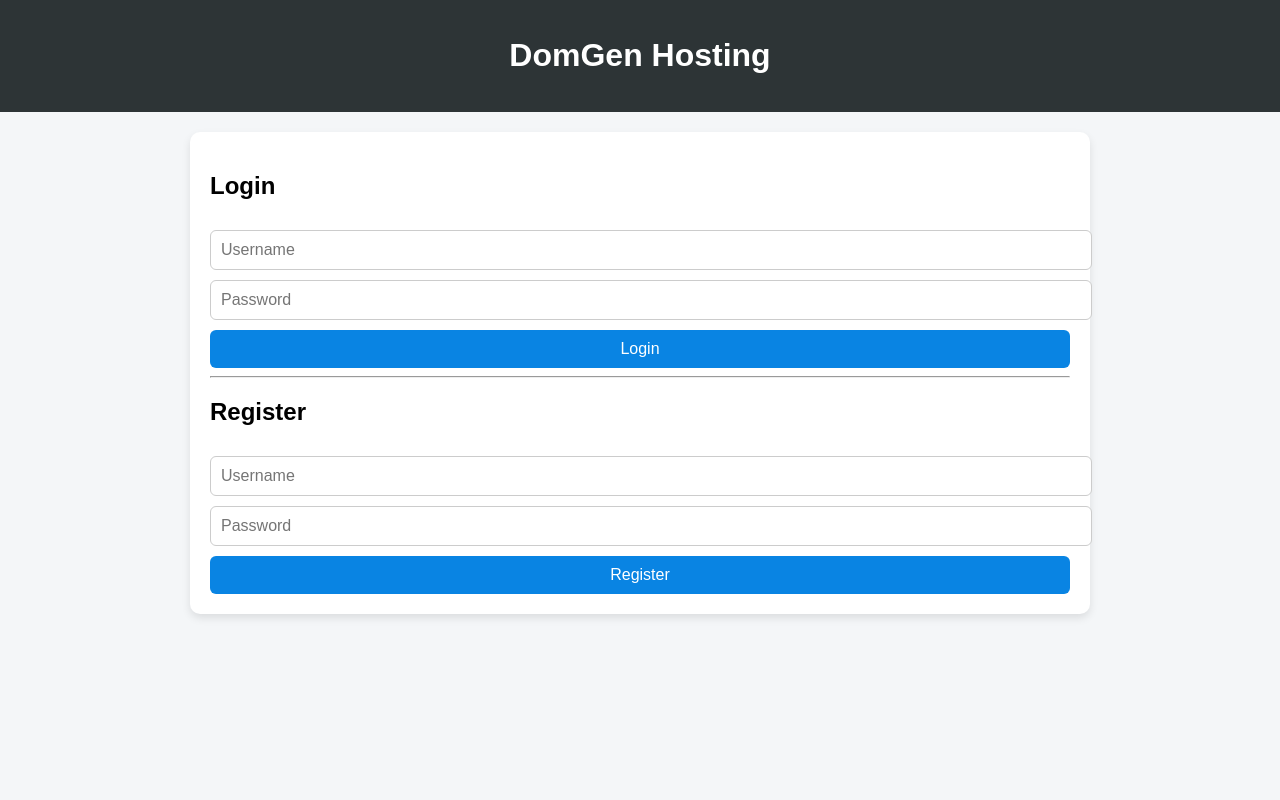
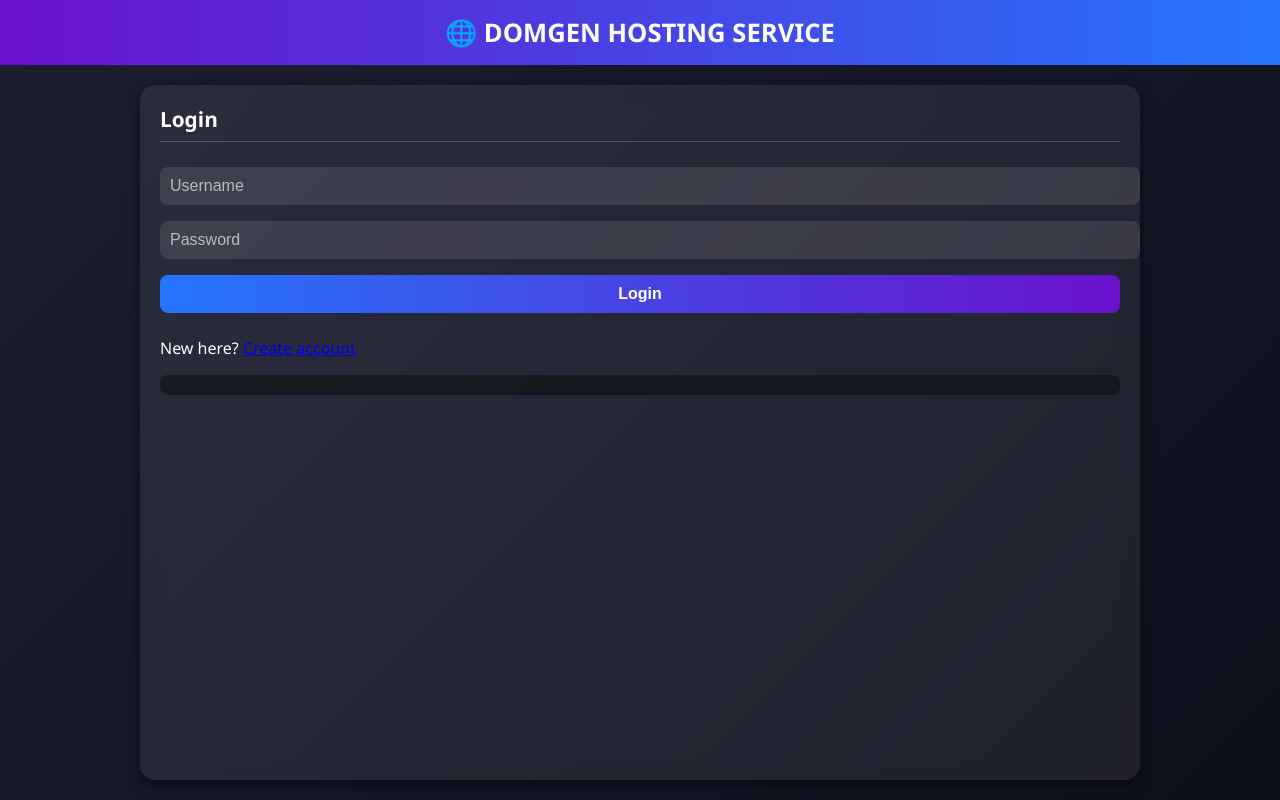
Before and after one commit to supreme-ai-gif/Domgen-HOSTING-, a Flask app: page / in a window 1280 px wide. Run offline with Flask 3, Linux system fonts and the light colour scheme.

Commit message:
Update index.html

```diff
--- a/templates/index.html
+++ b/templates/index.html
@@ -3,294 +3,233 @@
 <head>
   <meta charset="UTF-8">
   <meta name="viewport" content="width=device-width, initial-scale=1.0">
-  <title>DomGen Hosting</title>
+  <title>DOMGEN Hosting</title>
   <style>
     body {
-      font-family: Arial, sans-serif;
       margin: 0;
-      padding: 0;
-      background: #f4f6f8;
+      font-family: "Segoe UI", Roboto, sans-serif;
+      background: linear-gradient(135deg, #1d1e30, #0d0f1b);
+      color: #fff;
+      min-height: 100vh;
+      display: flex;
+      flex-direction: column;
     }
     header {
-      background: #2d3436;
-      color: white;
+      background: linear-gradient(90deg, #6a11cb, #2575fc);
+      padding: 15px;
       text-align: center;
-      padding: 1rem;
+      position: sticky;
+      top: 0;
+      z-index: 1000;
     }
+    header h1 { margin: 0; font-size: 1.6em; }
+    main { flex: 1; display: flex; justify-content: center; padding: 20px; }
     .container {
-      max-width: 900px;
-      margin: auto;
-      padding: 20px;
+      width: 100%;
+      max-width: 1000px;
+      display: grid;
+      grid-template-columns: 1fr;
+      gap: 20px;
     }
     .card {
-      background: white;
+      background: rgba(255,255,255,0.07);
+      border-radius: 15px;
       padding: 20px;
-      margin-bottom: 20px;
-      border-radius: 10px;
-      box-shadow: 0 4px 8px rgba(0,0,0,0.1);
+      box-shadow: 0 4px 12px rgba(0,0,0,0.5);
+      backdrop-filter: blur(10px);
     }
+    .card h2 { margin-top: 0; font-size: 1.3em; border-bottom: 1px solid rgba(255,255,255,0.2); padding-bottom: 8px; }
     input, button, textarea {
-      width: 100%;
-      padding: 10px;
-      margin-top: 10px;
-      border-radius: 6px;
-      border: 1px solid #ccc;
-      font-size: 16px;
+      width: 100%; padding: 10px; margin: 8px 0; border-radius: 8px; border: none; outline: none; font-size: 1em;
     }
+    input, textarea { background: rgba(255,255,255,0.1); color: #fff; }
+    input::placeholder, textarea::placeholder { color: #bbb; }
+    textarea { min-height: 200px; resize: vertical; }
     button {
-      background: #0984e3;
-      color: white;
-      border: none;
-      cursor: pointer;
+      background: linear-gradient(90deg, #2575fc, #6a11cb);
+      color: #fff; font-weight: bold; cursor: pointer;
     }
-    button:hover {
-      background: #74b9ff;
-    }
-    .hidden {
-      display: none;
-    }
-    .flex {
-      display: flex;
-      justify-content: space-between;
-      align-items: center;
-    }
-    .whatsapp-btn {
-      background: #25d366;
-      margin-top: 15px;
-    }
-    .section-title {
-      font-weight: bold;
-      font-size: 18px;
-      margin-bottom: 10px;
-    }
-    table {
-      width: 100%;
-      border-collapse: collapse;
-      margin-top: 10px;
-    }
-    table, th, td {
-      border: 1px solid #ddd;
-      padding: 8px;
-    }
-    th {
-      background: #0984e3;
-      color: white;
-    }
+    button:hover { opacity: 0.9; }
+    .btn-logout { background: #e63946; }
+    .btn-whatsapp { background: #25d366; text-decoration: none; text-align: center; display: block; padding: 10px; border-radius: 8px; margin-top: 10px; color: white; }
+    .hidden { display: none; }
+    table { width: 100%; border-collapse: collapse; margin-top: 10px; }
+    table th, table td { padding: 10px; border-bottom: 1px solid rgba(255,255,255,0.2); text-align: left; }
+    table th { background: rgba(255,255,255,0.15); }
+    pre { background: rgba(0,0,0,0.4); padding: 10px; border-radius: 8px; max-height: 150px; overflow-y: auto; }
   </style>
 </head>
 <body>
 <header>
-    <h1>DomGen Hosting</h1>
+  <h1>🌐 DOMGEN HOSTING SERVICE</h1>
 </header>
 
+<main>
   <div class="container">
 
-    <!-- Login / Signup -->
-    <div id="authSection" class="card">
+    <!-- Login Section -->
+    <section class="card" id="loginSection">
       <h2>Login</h2>
-      <input type="text" id="login_username" placeholder="Username">
-      <input type="password" id="login_password" placeholder="Password">
-      <button onclick="login()">Login</button>
-      <hr>
-      <h2>Register</h2>
-      <input type="text" id="register_username" placeholder="Username">
-      <input type="password" id="register_password" placeholder="Password">
-      <button onclick="register()">Register</button>
-    </div>
+      <form id="loginForm">
+        <input id="inUser" type="text" placeholder="Username" required>
+        <input id="inPass" type="password" placeholder="Password" required>
+        <button type="submit">Login</button>
+        <p>New here? <a href="#" onclick="showCreate()">Create account</a></p>
+      </form>
+      <pre id="authMsg"></pre>
+    </section>
+
+    <!-- Create Account -->
+    <section class="card hidden" id="createSection">
+      <h2>Create Account</h2>
+      <form id="createForm">
+        <input id="newUser" type="text" placeholder="Username" required>
+        <input id="newPass" type="password" placeholder="Password" required>
+        <button type="submit">Create</button>
+        <p>Already have account? <a href="#" onclick="showLogin()">Login</a></p>
+      </form>
+      <pre id="createMsg"></pre>
+    </section>
 
     <!-- User Dashboard -->
-    <div id="userDashboard" class="card hidden">
-      <h2>Welcome, <span id="usernameLabel"></span></h2>
-      <p>Remaining Uses: <span id="remainingUses">0</span></p>
+    <section class="card hidden" id="userDashboard">
+      <h2>User Dashboard</h2>
+      <p>Welcome, <strong id="userLabel"></strong> | Uses left: <span id="usesLeft">0</span></p>
 
-      <div class="section">
-        <div class="section-title">Host New Site</div>
-        <textarea id="siteContent" placeholder="Write your HTML content here..."></textarea>
-        <input type="text" id="siteName" placeholder="Site Name (e.g., mysite)">
-        <button onclick="hostSite()">Host</button>
-      </div>
+      <h3>📂 Upload Zip File</h3>
+      <input id="siteName" placeholder="Site name">
+      <input id="siteFile" type="file" accept=".zip">
+      <button onclick="uploadSite()">Upload</button>
 
-      <div class="section">
-        <div class="section-title">Your Hosted Sites</div>
-        <ul id="hostedSitesList"></ul>
-      </div>
+      <h3>✏️ Or Write HTML Directly</h3>
+      <textarea id="htmlContent" placeholder="Write your HTML here..."></textarea>
+      <button onclick="uploadHTML()">Save HTML Site</button>
 
-      <div class="section">
-        <div class="section-title">Redeem Code</div>
-        <input type="text" id="redeemCode" placeholder="Enter redeem code">
-        <button onclick="redeemCode()">Redeem</button>
-      </div>
+      <pre id="uploadResult"></pre>
+      <a id="contactBtn" class="btn-whatsapp hidden" href="https://chat.whatsapp.com/KA28UYJhcCiHneYVHxcCdk" target="_blank">💬 Contact Admin</a>
+      <button class="btn-logout" onclick="logout()">Logout</button>
+    </section>
 
-      <button class="whatsapp-btn" onclick="window.open('https://chat.whatsapp.com/KA28UYJhcCiHneYVHxcCdk')">
-        Contact Admin on WhatsApp
-      </button>
-    </div>
+    <!-- Sites -->
+    <section class="card hidden" id="sitesSection">
+      <h2>Your Sites</h2>
+      <button onclick="listSites()">Refresh</button>
+      <table id="sitesTable"><thead><tr><th>Site</th><th>Files</th><th>Link</th></tr></thead><tbody></tbody></table>
+    </section>
+
+    <!-- Redeem Section -->
+    <section class="card hidden" id="redeemSection">
+      <h2>Redeem Code</h2>
+      <input id="redeemInput" placeholder="Enter redeem code">
+      <button onclick="redeem()">Redeem</button>
+      <pre id="redeemResult"></pre>
+    </section>
 
     <!-- Admin Dashboard -->
-    <div id="adminDashboard" class="card hidden">
+    <section class="card hidden" id="adminDashboard">
       <h2>Admin Dashboard</h2>
+      <input id="genSlots" type="number" placeholder="Slots" value="5">
+      <input id="genUses" type="number" placeholder="Uses" value="1">
+      <button onclick="generateCode()">Generate Code</button>
+      <pre id="genResult"></pre>
+      <table id="codesTable"><thead><tr><th>Code</th><th>Slots</th><th>Remaining Uses</th><th>Used By</th></tr></thead><tbody></tbody></table>
 
-      <div class="section">
-        <div class="section-title">Generate Redeem Code</div>
-        <input type="text" id="codeUses" placeholder="Number of uses for this code">
-        <button onclick="generateCode()">Generate Code</button>
-        <ul id="generatedCodes"></ul>
+      <h3>All Users</h3>
+      <table id="usersTable"><thead><tr><th>Username</th><th>Uses Left</th></tr></thead><tbody></tbody></table>
+    </section>
+
   </div>
-
-      <div class="section">
-        <div class="section-title">Active Redeem Codes</div>
-        <table>
-          <thead>
-            <tr>
-              <th>Code</th>
-              <th>Uses Left</th>
-              <th>Redeemed By</th>
-            </tr>
-          </thead>
-          <tbody id="activeCodesTable"></tbody>
-        </table>
-      </div>
-
-      <div class="section">
-        <div class="section-title">All Users</div>
-        <table>
-          <thead>
-            <tr>
-              <th>Username</th>
-              <th>Remaining Uses</th>
-              <th>Hosted Sites</th>
-            </tr>
-          </thead>
-          <tbody id="allUsersTable"></tbody>
-        </table>
-      </div>
-    </div>
-  </div>
+</main>
 
 <script>
-    const API = "https://domgen-hosting.onrender.com/"; // leave empty if frontend served from Flask; or set full URL if separate
+const API = "https://domgen-hosting.onrender.com";  // Your backend link
 
-    async function login() {
-      const username = document.getElementById("login_username").value;
-      const password = document.getElementById("login_password").value;
-      const res = await fetch(`${API}/login_user`, {
-        method: "POST",
-        headers: {"Content-Type": "application/json"},
-        body: JSON.stringify({username, password})
-      });
-      const data = await res.json();
-      if (data.success) {
-        localStorage.setItem("username", username);
-        localStorage.setItem("is_admin", data.is_admin);
-        if (data.is_admin) {
-          showAdminDashboard();
-        } else {
-          showUserDashboard();
-        }
-      } else {
-        alert(data.message);
-      }
+let token = null;
+let isAdmin = false;
+
+function showCreate(){document.getElementById("loginSection").classList.add("hidden");document.getElementById("createSection").classList.remove("hidden");}
+function showLogin(){document.getElementById("createSection").classList.add("hidden");document.getElementById("loginSection").classList.remove("hidden");}
+
+document.getElementById("loginForm").onsubmit = async (e)=>{
+  e.preventDefault();
+  let u = inUser.value, p = inPass.value;
+  let res = await fetch(API+"/login_user",{method:"POST",headers:{"Content-Type":"application/json"},body:JSON.stringify({username:u,password:p})});
+  let data = await res.json();
+  if(data.success){
+    token=data.token; isAdmin=data.admin;
+    userLabel.textContent=u; usesLeft.textContent=data.uses;
+    document.getElementById("loginSection").classList.add("hidden");
+    if(isAdmin){document.getElementById("adminDashboard").classList.remove("hidden");loadAdmin();}
+    else {document.getElementById("userDashboard").classList.remove("hidden");document.getElementById("sitesSection").classList.remove("hidden");document.getElementById("redeemSection").classList.remove("hidden");}
+  } else {authMsg.textContent=data.message;}
+};
+
+document.getElementById("createForm").onsubmit = async (e)=>{
+  e.preventDefault();
+  let u=newUser.value,p=newPass.value;
+  let res=await fetch(API+"/create_account",{method:"POST",headers:{"Content-Type":"application/json"},body:JSON.stringify({username:u,password:p})});
+  let data=await res.json();
+  createMsg.textContent=data.message;
+};
+
+async function uploadSite(){
+  let f=siteFile.files[0]; if(!f){uploadResult.textContent="Select a zip file"; return;}
+  let fd=new FormData(); fd.append("file",f); fd.append("site",siteName.value);
+  let res=await fetch(API+"/upload",{method:"POST",headers:{"Authorization":"Bearer "+token},body:fd});
+  let data=await res.json(); uploadResult.textContent=data.message;
+  usesLeft.textContent=data.uses;
+  if(data.showContact) contactBtn.classList.remove("hidden");
 }
 
-    async function register() {
-      const username = document.getElementById("register_username").value;
-      const password = document.getElementById("register_password").value;
-      const res = await fetch(`${API}/register_user`, {
-        method: "POST",
-        headers: {"Content-Type": "application/json"},
-        body: JSON.stringify({username, password})
-      });
-      const data = await res.json();
-      alert(data.message);
+async function uploadHTML(){
+  let html=htmlContent.value.trim(); if(!html){uploadResult.textContent="Write some HTML first"; return;}
+  let fd=new FormData(); fd.append("html",html); fd.append("site",siteName.value||"myhtmlsite");
+  let res=await fetch(API+"/upload_html",{method:"POST",headers:{"Authorization":"Bearer "+token},body:fd});
+  let data=await res.json(); uploadResult.textContent=data.message;
+  usesLeft.textContent=data.uses;
+  if(data.showContact) contactBtn.classList.remove("hidden");
 }
 
-    async function hostSite() {
-      const content = document.getElementById("siteContent").value;
-      const siteName = document.getElementById("siteName").value;
-      const username = localStorage.getItem("username");
-      const res = await fetch(`${API}/host_site`, {
-        method: "POST",
-        headers: {"Content-Type": "application/json"},
-        body: JSON.stringify({username, site_name: siteName, content})
-      });
-      const data = await res.json();
-      alert(data.message);
-      showUserDashboard();
-    }
-
-    async function redeemCode() {
-      const code = document.getElementById("redeemCode").value;
-      const username = localStorage.getItem("username");
-      const res = await fetch(`${API}/redeem_code`, {
-        method: "POST",
-        headers: {"Content-Type": "application/json"},
-        body: JSON.stringify({username, code})
-      });
-      const data = await res.json();
-      alert(data.message);
-      showUserDashboard();
-    }
-
-    async function generateCode() {
-      const uses = document.getElementById("codeUses").value;
-      const res = await fetch(`${API}/generate_code`, {
-        method: "POST",
-        headers: {"Content-Type": "application/json"},
-        body: JSON.stringify({uses})
-      });
-      const data = await res.json();
-      if (data.code) {
-        const li = document.createElement("li");
-        li.textContent = `${data.code} (Uses: ${uses})`;
-        document.getElementById("generatedCodes").appendChild(li);
-        showAdminDashboard();
-      }
-    }
-
-    async function showUserDashboard() {
-      document.getElementById("authSection").classList.add("hidden");
-      document.getElementById("adminDashboard").classList.add("hidden");
-      document.getElementById("userDashboard").classList.remove("hidden");
-
-      const username = localStorage.getItem("username");
-      document.getElementById("usernameLabel").textContent = username;
-
-      const res = await fetch(`${API}/get_user/${username}`);
-      const data = await res.json();
-      document.getElementById("remainingUses").textContent = data.remaining_uses;
-
-      const list = document.getElementById("hostedSitesList");
-      list.innerHTML = "";
-      data.hosted_sites.forEach(site => {
-        const li = document.createElement("li");
-        li.innerHTML = `<a href="/sites/${username}/${site}" target="_blank">${site}</a>`;
-        list.appendChild(li);
+async function listSites(){
+  let res=await fetch(API+"/list_sites",{headers:{"Authorization":"Bearer "+token}});
+  let data=await res.json();
+  let tb=sitesTable.querySelector("tbody"); tb.innerHTML="";
+  data.sites.forEach(s=>{
+    let tr=document.createElement("tr");
+    tr.innerHTML=`<td>${s.name}</td><td>${s.files}</td><td><a href="${s.link}" target="_blank">${s.link}</a></td>`;
+    tb.appendChild(tr);
   });
 }
 
-    async function showAdminDashboard() {
-      document.getElementById("authSection").classList.add("hidden");
-      document.getElementById("userDashboard").classList.add("hidden");
-      document.getElementById("adminDashboard").classList.remove("hidden");
+async function redeem(){
+  let code=redeemInput.value.trim();
+  let res=await fetch(API+"/redeem",{method:"POST",headers:{"Authorization":"Bearer "+token,"Content-Type":"application/json"},body:JSON.stringify({code})});
+  let data=await res.json(); redeemResult.textContent=data.message; usesLeft.textContent=data.uses;
+}
 
-      const res = await fetch(`${API}/admin_data`);
-      const data = await res.json();
+function logout(){location.reload();}
 
-      const codesTable = document.getElementById("activeCodesTable");
-      codesTable.innerHTML = "";
-      data.codes.forEach(c => {
-        const tr = document.createElement("tr");
-        tr.innerHTML = `<td>${c.code}</td><td>${c.uses_left}</td><td>${c.redeemed_by.join(", ")}</td>`;
-        codesTable.appendChild(tr);
+async function loadAdmin(){
+  let res=await fetch(API+"/admin_data",{headers:{"Authorization":"Bearer "+token}});
+  let data=await res.json();
+  let tb1=codesTable.querySelector("tbody"); tb1.innerHTML="";
+  data.codes.forEach(c=>{
+    let tr=document.createElement("tr");
+    tr.innerHTML=`<td>${c.code}</td><td>${c.slots}</td><td>${c.remaining}</td><td>${c.used_by.join(", ")}</td>`;
+    tb1.appendChild(tr);
   });
+  let tb2=usersTable.querySelector("tbody"); tb2.innerHTML="";
+  data.users.forEach(u=>{
+    let tr=document.createElement("tr");
+    tr.innerHTML=`<td>${u.username}</td><td>${u.uses}</td>`;
+    tb2.appendChild(tr);
+  });
+}
 
-      const usersTable = document.getElementById("allUsersTable");
-      usersTable.innerHTML = "";
-      data.users.forEach(u => {
-        const tr = document.createElement("tr");
-        tr.innerHTML = `<td>${u.username}</td><td>${u.remaining_uses}</td><td>${u.hosted_sites.join(", ")}</td>`;
-        usersTable.appendChild(tr);
-      });
+async function generateCode(){
+  let slots=genSlots.value, uses=genUses.value;
+  let res=await fetch(API+"/generate_code",{method:"POST",headers:{"Authorization":"Bearer "+token,"Content-Type":"application/json"},body:JSON.stringify({slots,uses})});
+  let data=await res.json(); genResult.textContent=data.message; loadAdmin();
 }
 </script>
 </body>
```
Lines whose indentation alone changed are shown as unchanged.
